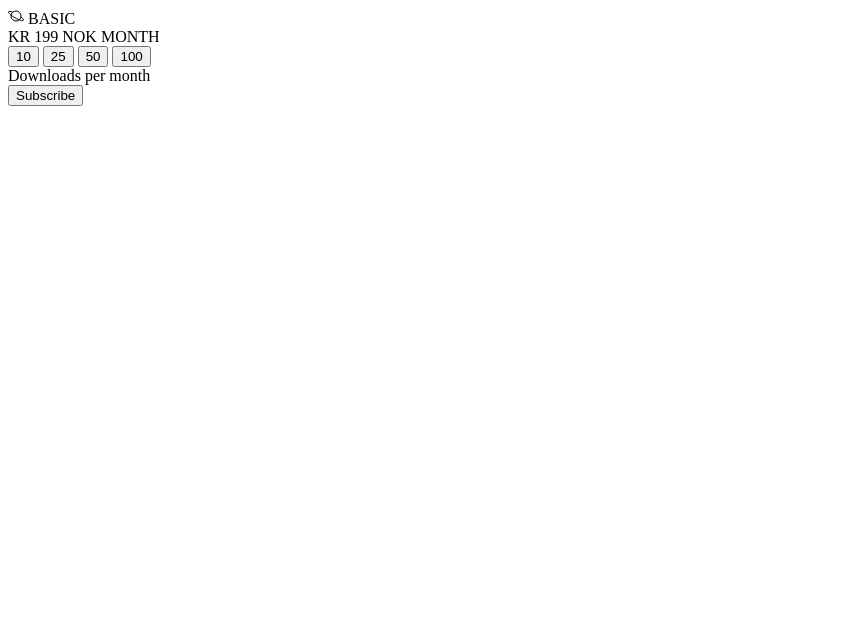
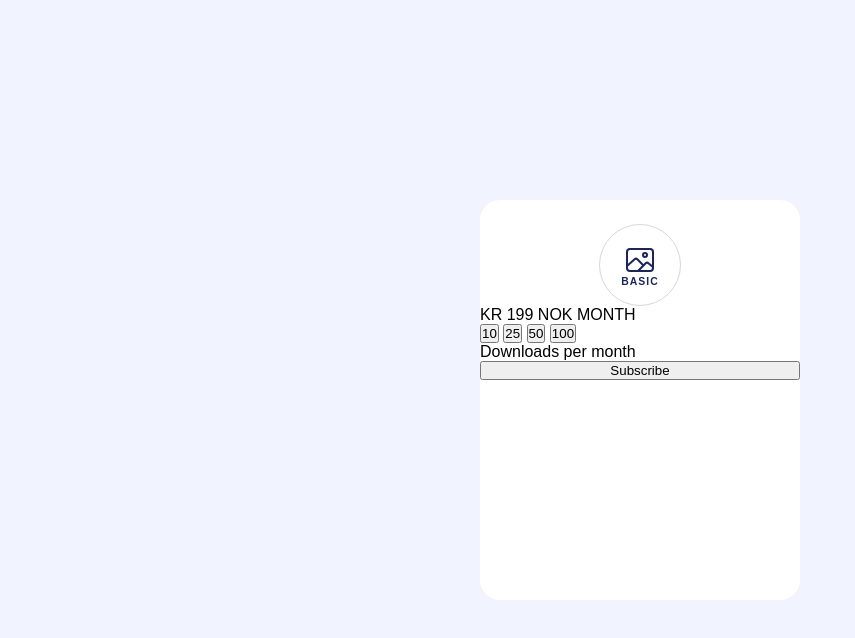
Before and after one commit to wwartick/ict-subscription-plan, a plain HTML site: page index.html in a window 1280 px wide. Shown: the whole page, without its empty margins (0-855 px from the left). Drawn offline with nearby package versions, Linux system fonts and the light colour scheme.

Commit message:
plan css

```diff
--- a/index.html
+++ b/index.html
@@ -7,17 +7,20 @@
     <title>Subscription Plan</title>
 </head>
 <body>
-    <div></div>
+    <div id="off-color-background">
         <div id="main-container">
+
             <div id="plan-display-container">
-            <ion-icon name="planet-outline"></ion-icon>
+                <ion-icon name="image-outline"></ion-icon>
                 <span id="plan-span">BASIC</span>
             </div>
+
             <div id="rate-container">
                 <span id="plan-lang"> KR</span>
                 <span id="plan-price"> 199</span>
                 <span id="currency-month">NOK MONTH</span>
             </div>
+
             <div id="download-container">
                 <div id="button-container">
                     <button class="download-button">10</button>
@@ -27,7 +30,10 @@
                 </div>
                 <span>Downloads per month</span>
             </div>
+
             <button>Subscribe</button>
+
+        </div>
     </div>
 
     <script type="module" src="https://unpkg.com/ionicons@7.1.0/dist/ionicons/ionicons.esm.js"></script>
--- a/style.css
+++ b/style.css
@@ -0,0 +1,53 @@
+:root{
+    --off-color-background: #f1f3ff;
+    --main-container-background: #ffffff;
+    --main-color: #1b255a;
+    --plan-border: #d5d6de;
+}
+
+*{
+    margin: 0;
+    padding: 0;
+    font-family: sans-serif;
+}
+
+#off-color-background{
+    background-color: var(--off-color-background);
+    min-height: 100vh;
+    display: flex;
+}
+
+#main-container{
+    background-color: var(--main-container-background);
+    height: 25em;
+    width: 20em;
+    margin: auto;
+    border-radius: 20px;
+    display: flex;
+    flex-direction: column;
+}
+
+#plan-display-container{
+    border: 1px solid var(--plan-border);
+    border-radius: 50%;
+    height: 5em;
+    aspect-ratio: 1;
+    display: flex;
+    flex-direction: column;
+    justify-content: center;
+    align-items: center;
+    align-self: center;
+    margin-top: 1.5em;
+}
+
+ion-icon{
+    color: var(--main-color);
+    font-size: 2em;
+}
+
+#plan-span{
+    color: var(--main-color);
+    font-weight: 800;
+    font-size: .65em;
+    letter-spacing: 1px;
+}
```
Lines whose indentation alone changed are shown as unchanged.
